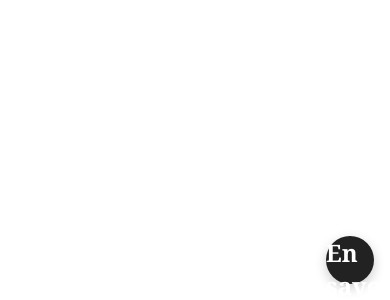
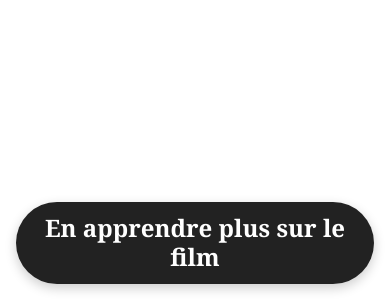
Before and after one commit to JustinMMI/aspect-mystique-il-annonce-l-arriv-e-des-d-penses-de-la-gourmandise-et-des-derniers-potins, a plain HTML site: page index.html in a window 390 px wide. Shown: the part 544-844 px from the top of the page. Drawn offline with Linux system fonts and the light colour scheme.

Commit message:
button responsive

```diff
--- a/css/style.css
+++ b/css/style.css
@@ -3,16 +3,21 @@
 	right: 24px;
 	bottom: 24px;
 	z-index: 1000;
-	display: grid;
-	width: 48px;
-	height: 48px;
-	place-items: center;
-	border-radius: 50%;
+	display: inline-flex;
+	max-width: calc(100vw - 32px);
+	min-height: 48px;
+	box-sizing: border-box;
+	align-items: center;
+	justify-content: center;
+	padding: 12px 20px;
+	border-radius: 999px;
 	background: #222;
 	color: #fff;
 	font-family: Georgia, serif;
 	font-size: 1.5rem;
 	font-weight: bold;
+	line-height: 1.2;
+	text-align: center;
 	text-decoration: none;
 	box-shadow: 0 4px 12px rgb(0 0 0 / 20%);
 	transition: background-color 0.2s ease, transform 0.2s ease;
--- a/index.html
+++ b/index.html
@@ -7,6 +7,6 @@
     <title>Accueil</title>
 </head>
 <body>
-    <a class="information-button" href="information.html" aria-label="Ouvrir la page d'information">En savoir plus</a>
+    <a class="information-button" href="information.html" aria-label="Ouvrir la page d'information">En apprendre plus sur le film</a>
 </body>
 </html>
```
